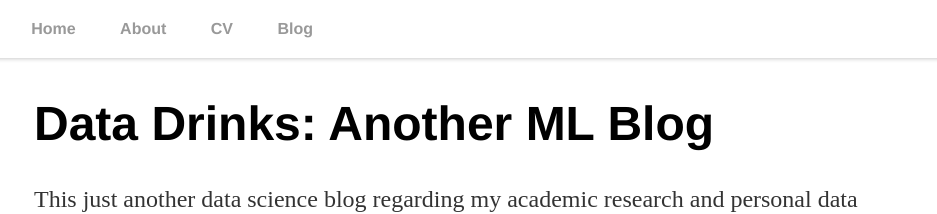
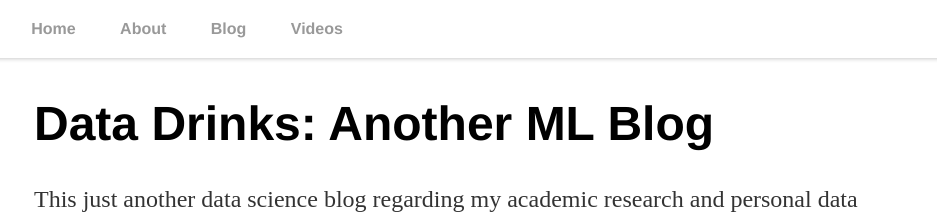
Before and after one commit to mikes-kim/mikes-kim.github.io, a Jekyll site: the page built from index.html, in a window 1280 px wide. Shown: the top 214 px of the page, without its empty margins (158-1095 px from the left). Built offline with Jekyll 4.4.1, drawn with Linux system fonts in a browser that asks for light colours.

Commit message:
Update default.html

```diff
--- a/_layouts/default.html
+++ b/_layouts/default.html
@@ -10,8 +10,8 @@
 	    		<ul>
 	        		<li><a href="/">Home</a></li>
 		        	<li><a href="/about">About</a></li>
-	        		<li><a href="/cv">CV</a></li>
 	        		<li><a href="/blog">Blog</a></li>
+	        		<li><a href="/videos">Videos</a></li>
 	    		</ul>
 			</nav>
 			<div class="container">
```
